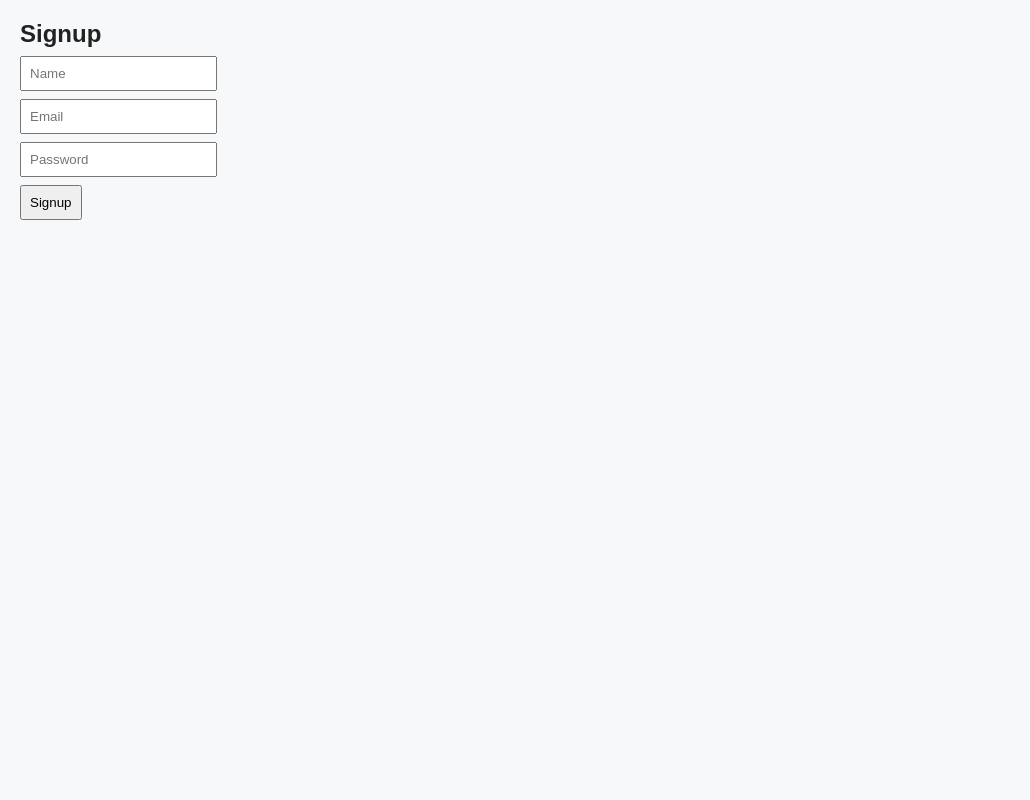
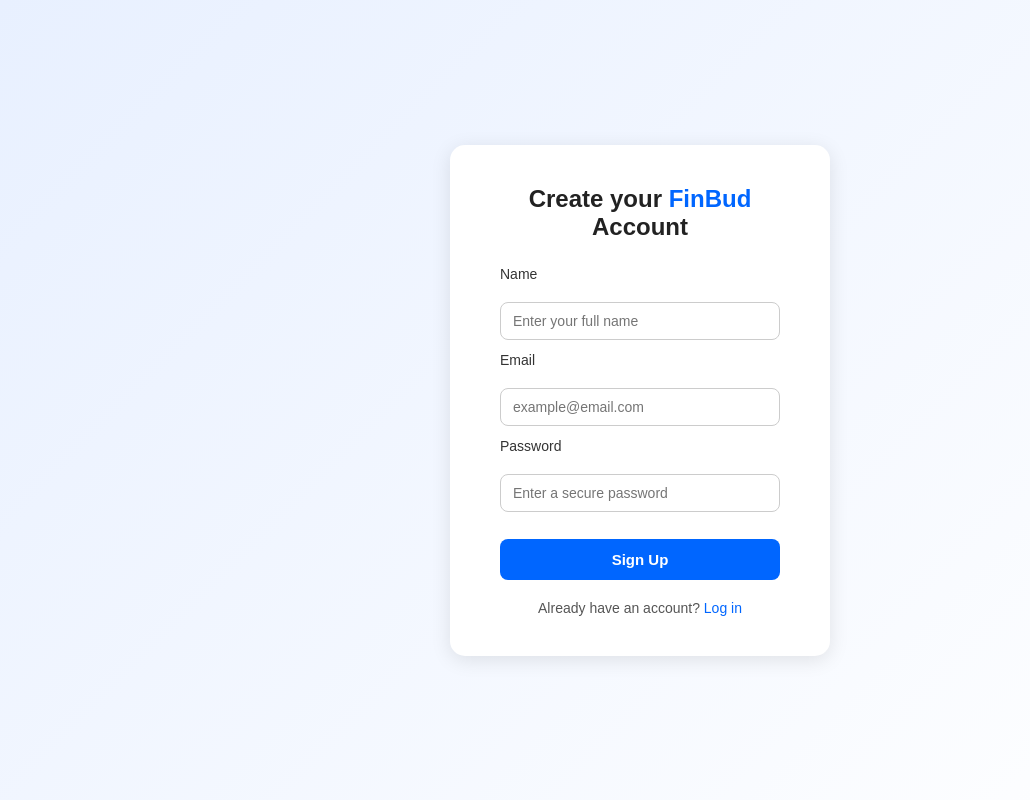
Before and after one commit to lakshyabapna/FinBud, a React (Vite) app in the folder client/: page /signup in a window 1280 px wide. Shown: the whole page, without its empty margins (0-1030 px from the left). Built offline with nearby package versions, Linux system fonts and the light colour scheme.

Commit message:
Applied css in login and signup components

```diff
--- a/client/src/App.jsx
+++ b/client/src/App.jsx
@@ -3,16 +3,26 @@
 import Signup from "./components/Signup";
 import Home from "./pages/Home";
 import Dashboard from "./pages/Dashboard";
+import ProtectedRoute from "./components/ProtectedRoute";
 
-export default function App() {
+function App() {
   return (
     <Router>
       <Routes>
         <Route path="/" element={<Home />} />
+        <Route path="/signup" element={<Signup />} />
         <Route path="/login" element={<Login />} />
-        <Route path="/signup" element={<Signup />} />
-        <Route path="/dashboard" element={<Dashboard />} />
+        <Route
+          path="/dashboard"
+          element={
+            <ProtectedRoute>
+              <Dashboard />
+            </ProtectedRoute>
+          }
+        />
       </Routes>
     </Router>
   );
 }
+
+export default App;
--- /dev/null
+++ b/client/src/components/Auth.css
@@ -0,0 +1,87 @@
+.auth-container {
+  min-height: 100vh;
+  display: flex;
+  align-items: center;
+  justify-content: center;
+  background: linear-gradient(135deg, #e8f0ff, #ffffff);
+  font-family: "Poppins", sans-serif;
+}
+
+.auth-box {
+  background: white;
+  padding: 40px 50px;
+  border-radius: 15px;
+  box-shadow: 0 4px 20px rgba(0, 0, 0, 0.1);
+  width: 100%;
+  max-width: 380px;
+  text-align: center;
+}
+
+.auth-box h2 {
+  margin-bottom: 25px;
+  color: #222;
+  font-size: 24px;
+}
+
+.highlight {
+  color: #0066ff;
+}
+
+.auth-box form {
+  display: flex;
+  flex-direction: column;
+  gap: 12px;
+}
+
+.auth-box label {
+  text-align: left;
+  font-weight: 500;
+  color: #333;
+  font-size: 14px;
+}
+
+.auth-box input {
+  padding: 10px 12px;
+  border: 1px solid #ccc;
+  border-radius: 8px;
+  font-size: 14px;
+  outline: none;
+  transition: border 0.2s;
+}
+
+.auth-box input:focus {
+  border-color: #0066ff;
+}
+
+.auth-box button {
+  margin-top: 15px;
+  padding: 12px;
+  background: #0066ff;
+  border: none;
+  color: white;
+  font-weight: 600;
+  font-size: 15px;
+  border-radius: 8px;
+  cursor: pointer;
+  transition: background 0.3s;
+}
+
+.auth-box button:hover {
+  background: #004fcc;
+}
+
+.auth-box p {
+  margin-top: 20px;
+  color: #555;
+  font-size: 14px;
+}
+
+.link {
+  color: #0066ff;
+  text-decoration: none;
+  font-weight: 500;
+}
+
+.link:hover {
+  text-decoration: underline;
+}
--- a/client/src/components/Login.jsx
+++ b/client/src/components/Login.jsx
@@ -1,13 +1,15 @@
 import { useState } from "react";
-import { useNavigate } from "react-router-dom";
+import { useNavigate, Link } from "react-router-dom";
+import "./Auth.css";
 
 export default function Login() {
   const [form, setForm] = useState({ email: "", password: "" });
+  const [loading, setLoading] = useState(false);
   const navigate = useNavigate();
 
   const handleSubmit = async (e) => {
     e.preventDefault();
-
+    setLoading(true);
     try {
       const res = await fetch("http://localhost:5001/api/auth/login", {
         method: "POST",
@@ -16,33 +18,51 @@
       });
 
       const data = await res.json();
-      if (!res.ok) throw new Error(data.msg || "Login failed");
+      if (!res.ok) throw new Error(data.message || "Login failed");
 
       localStorage.setItem("token", data.token);
       navigate("/dashboard");
     } catch (err) {
       alert(err.message);
+    } finally {
+      setLoading(false);
     }
   };
 
   return (
-    <div style={{ padding: 20 }}>
-      <h2>Login</h2>
+    <div className="auth-container">
+      <div className="auth-box">
+        <h2>Welcome back to <span className="highlight">FinBud</span></h2>
+
         <form onSubmit={handleSubmit}>
+          <label>Email</label>
           <input
             type="email"
-          placeholder="Email"
+            required
             value={form.email}
             onChange={(e) => setForm({ ...form, email: e.target.value })}
+            placeholder="example@email.com"
           />
+
+          <label>Password</label>
           <input
             type="password"
-          placeholder="Password"
+            required
             value={form.password}
             onChange={(e) => setForm({ ...form, password: e.target.value })}
+            placeholder="Enter your password"
           />
-        <button type="submit">Login</button>
+
+          <button type="submit" disabled={loading}>
+            {loading ? "Signing in..." : "Login"}
+          </button>
         </form>
+
+        <p>
+          Don’t have an account?{" "}
+          <Link to="/signup" className="link">Sign up</Link>
+        </p>
+      </div>
     </div>
   );
 }
--- /dev/null
+++ b/client/src/components/ProtectedRoute.jsx
@@ -0,0 +1,12 @@
+import { Navigate } from "react-router-dom";
+
+export default function ProtectedRoute({ children }) {
+  const token = localStorage.getItem("token");
+
+  if (!token) {
+    alert("Please login first to access the dashboard");
+    return <Navigate to="/login" replace />;
+  }
+
+  return children;
+}
--- a/client/src/components/Signup.jsx
+++ b/client/src/components/Signup.jsx
@@ -1,13 +1,15 @@
 import { useState } from "react";
-import { useNavigate } from "react-router-dom";
+import { useNavigate, Link } from "react-router-dom";
+import "./Auth.css";
 
 export default function Signup() {
   const [form, setForm] = useState({ name: "", email: "", password: "" });
+  const [loading, setLoading] = useState(false);
   const navigate = useNavigate();
 
   const handleSubmit = async (e) => {
     e.preventDefault();
-
+    setLoading(true);
     try {
       const res = await fetch("http://localhost:5001/api/auth/signup", {
         method: "POST",
@@ -22,33 +24,54 @@
       navigate("/login");
     } catch (err) {
       alert(err.message);
+    } finally {
+      setLoading(false);
     }
   };
 
   return (
-    <div style={{ padding: 20 }}>
-      <h2>Signup</h2>
+    <div className="auth-container">
+      <div className="auth-box">
+        <h2>Create your <span className="highlight">FinBud</span> Account</h2>
+
         <form onSubmit={handleSubmit}>
+          <label>Name</label>
           <input
             type="text"
-          placeholder="Name"
+            required
             value={form.name}
             onChange={(e) => setForm({ ...form, name: e.target.value })}
+            placeholder="Enter your full name"
           />
+
+          <label>Email</label>
           <input
             type="email"
-          placeholder="Email"
+            required
             value={form.email}
             onChange={(e) => setForm({ ...form, email: e.target.value })}
+            placeholder="example@email.com"
           />
+
+          <label>Password</label>
           <input
             type="password"
-          placeholder="Password"
+            required
             value={form.password}
             onChange={(e) => setForm({ ...form, password: e.target.value })}
+            placeholder="Enter a secure password"
           />
-        <button type="submit">Signup</button>
+
+          <button type="submit" disabled={loading}>
+            {loading ? "Creating account..." : "Sign Up"}
+          </button>
         </form>
+
+        <p>
+          Already have an account?{" "}
+          <Link to="/login" className="link">Log in</Link>
+        </p>
+      </div>
     </div>
   );
 }
--- a/client/src/pages/Dashboard.jsx
+++ b/client/src/pages/Dashboard.jsx
@@ -7,7 +7,9 @@
 
   useEffect(() => {
     const token = localStorage.getItem("token");
+
     if (!token) {
+      alert("Please login or sign up first to access the dashboard.");
       navigate("/login");
       return;
     }
@@ -22,15 +24,39 @@
       })
       .catch(() => {
         localStorage.removeItem("token");
+        alert("Session expired. Please login again.");
         navigate("/login");
       });
   }, [navigate]);
 
+  const handleLogout = () => {
+    localStorage.removeItem("token");
+    alert("Logged out successfully!");
+    navigate("/login");
+  };
+
   return (
-    <div style={{ padding: 20 }}>
-      <h1>Dashboard</h1>
+    <div style={{ padding: "30px", fontFamily: "Arial, sans-serif" }}>
+      <h1>FinBud Dashboard</h1>
       {user ? (
-        <p>Welcome, {user.name} 👋</p>
+        <>
+          <p>Welcome, {user.name}! 👋</p>
+          <p>Email: {user.email}</p>
+          <button
+            onClick={handleLogout}
+            style={{
+              marginTop: "20px",
+              padding: "8px 15px",
+              background: "#007bff",
+              color: "white",
+              border: "none",
+              borderRadius: "5px",
+              cursor: "pointer",
+            }}
+          >
+            Logout
+          </button>
+        </>
       ) : (
         <p>Loading user data...</p>
       )}
```
Also changed, not shown: client/src/pages/dashboard.css (added). Lines whose indentation alone changed are shown as unchanged.
